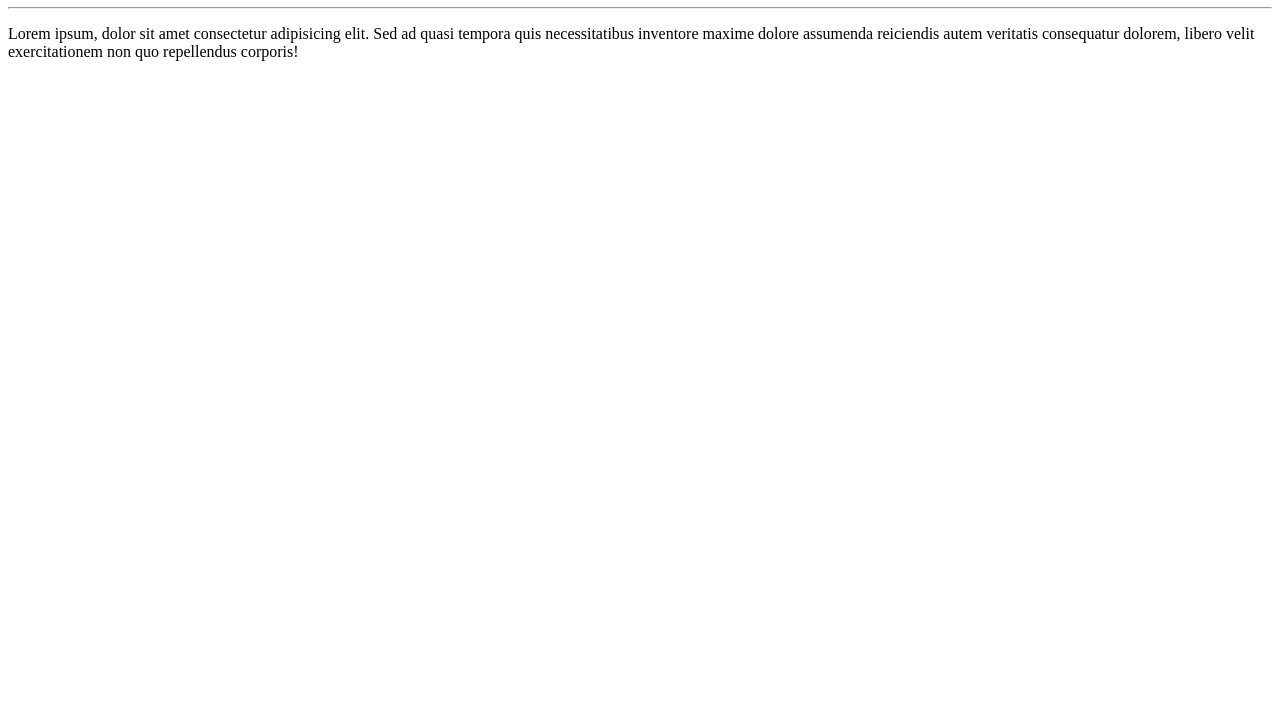
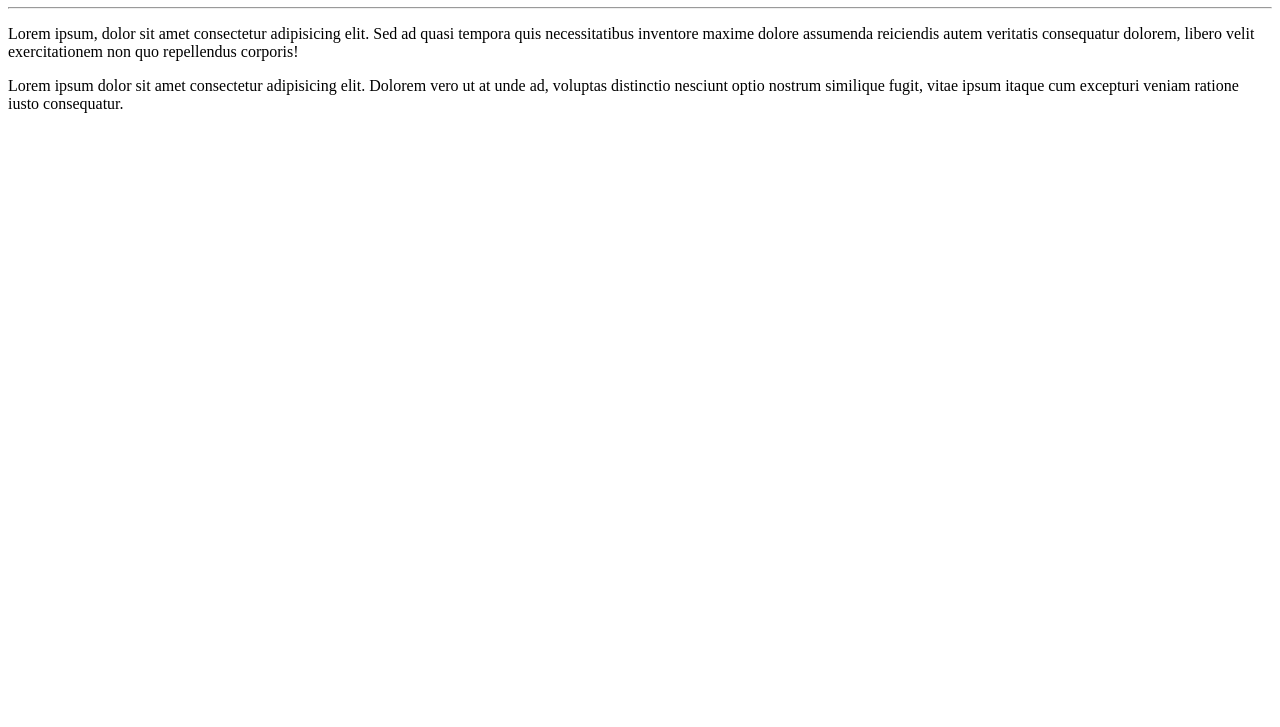
Before and after one commit to gustavo-cmaciel/HelloWord, a plain HTML site: page site_exemplo/index.html in a window 1280 px wide. Shown: the part 73-800 px from the top of the page. Drawn offline with Linux system fonts and the light colour scheme.

Commit message:
Add new <p>

```diff
--- a/site_exemplo/index.html
+++ b/site_exemplo/index.html
@@ -12,6 +12,8 @@
     <h1> Hello Word </h1>
     <hr>
     <p> Lorem ipsum, dolor sit amet consectetur adipisicing elit. Sed ad quasi tempora quis necessitatibus inventore maxime dolore assumenda reiciendis autem veritatis consequatur dolorem, libero velit exercitationem non quo repellendus corporis!</p>
+    <p>Lorem ipsum dolor sit amet consectetur adipisicing elit. Dolorem vero ut at unde ad, voluptas distinctio nesciunt optio nostrum similique fugit, vitae ipsum itaque cum excepturi veniam ratione iusto consequatur.
+    </p>
 </body>
 
 </html>
```
